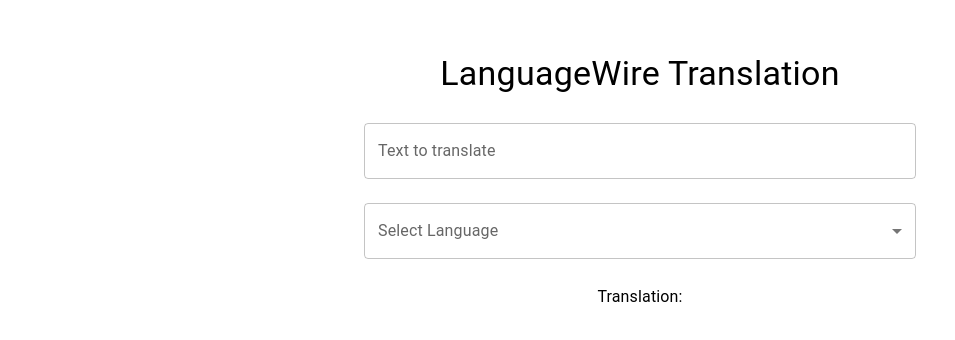
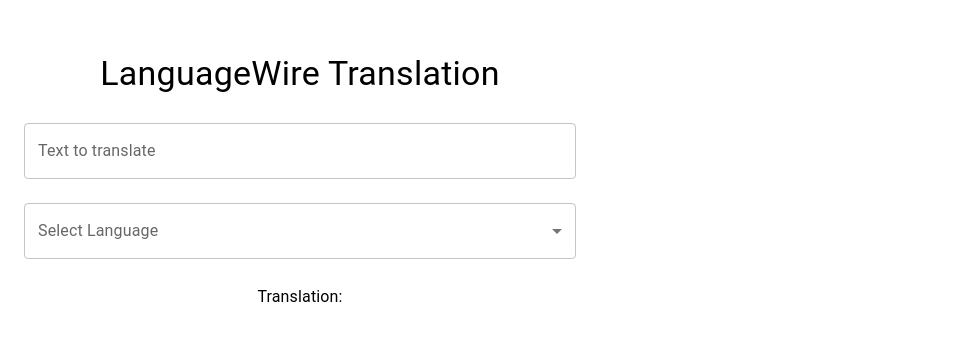
Before and after one commit to dtellz/languagewire-ui, a React (Create React App) app: page / in a window 1280 px wide. Shown: the part 218-558 px from the top of the page, without its empty margins (0-955 px from the left). Built offline with nearby package versions, Linux system fonts and the light colour scheme.

Commit message:
prevent mobile screen scroll

```diff
--- a/src/App.tsx
+++ b/src/App.tsx
@@ -47,6 +47,8 @@
         <Container
             maxWidth="sm"
             sx={{
+                overflow: 'hidden',
+                position: 'fixed',
                 display: 'flex',
                 flexDirection: 'column',
                 justifyContent: 'center',
```
